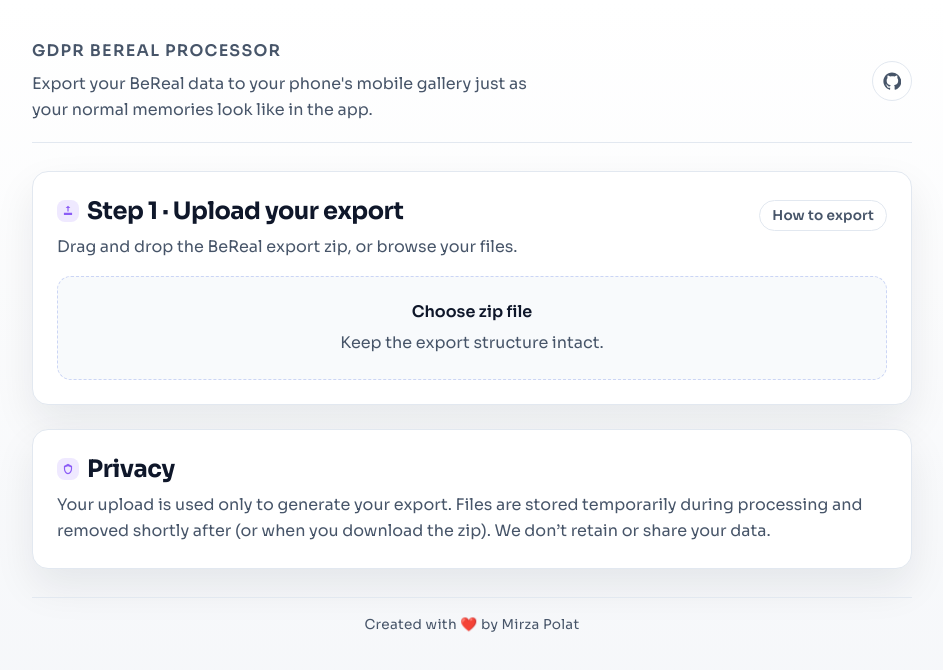
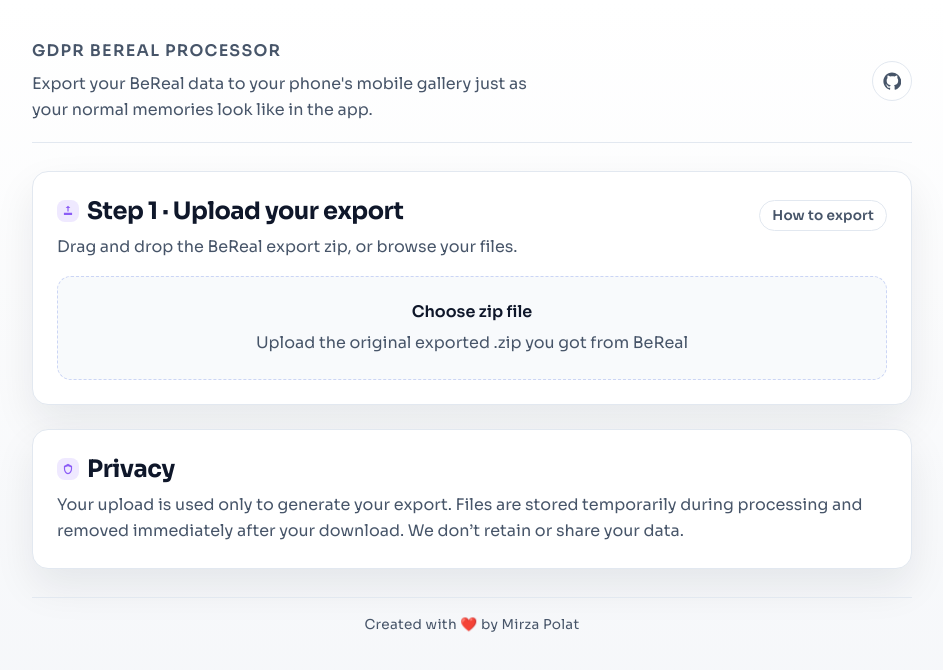
Before and after one commit to mirzapolat/visual-bereal-processor, a Next.js app: page / in a window 1280 px wide. Shown: the top 670 px of the page, without its empty margins (168-1111 px from the left). Built offline with nearby package versions, Linux system fonts and the light colour scheme; no server answers.

Commit message:
Update upload instructions for clarity and improve data retention message

```diff
--- a/app/page.tsx
+++ b/app/page.tsx
@@ -381,7 +381,7 @@
         >
           <input type="file" accept=".zip" onChange={onBrowse} />
           <strong>{file ? "Replace zip" : "Choose zip file"}</strong>
-          <p>Keep the export structure intact.</p>
+          <p>Upload the original exported .zip you got from BeReal</p>
           {file ? (
             <span className="file-pill">
               {file.name} · {formattedSize}
@@ -586,8 +586,7 @@
         </h2>
         <p>
           Your upload is used only to generate your export. Files are stored
-          temporarily during processing and removed shortly after (or when you
-          download the zip). We don’t retain or share your data.
+          temporarily during processing and removed immediately after your download. We don’t retain or share your data.
         </p>
       </section>
 
```
